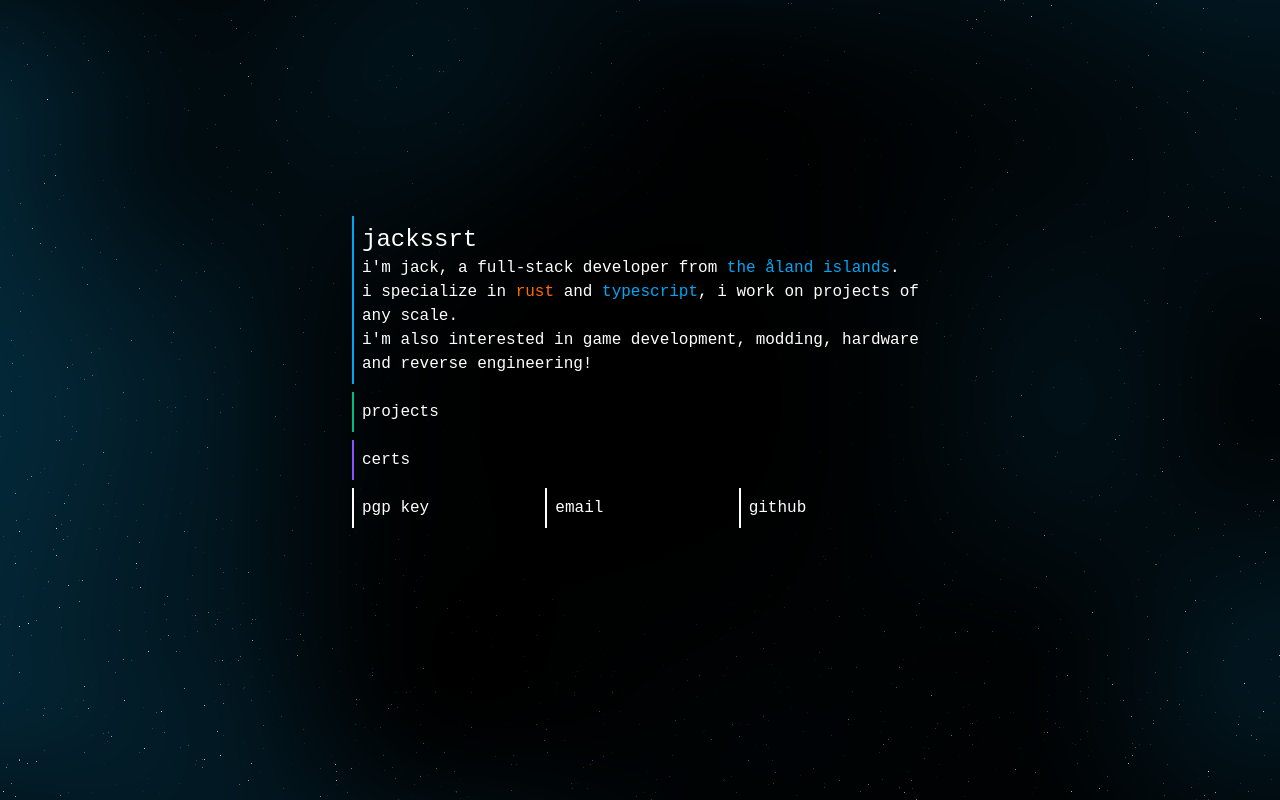
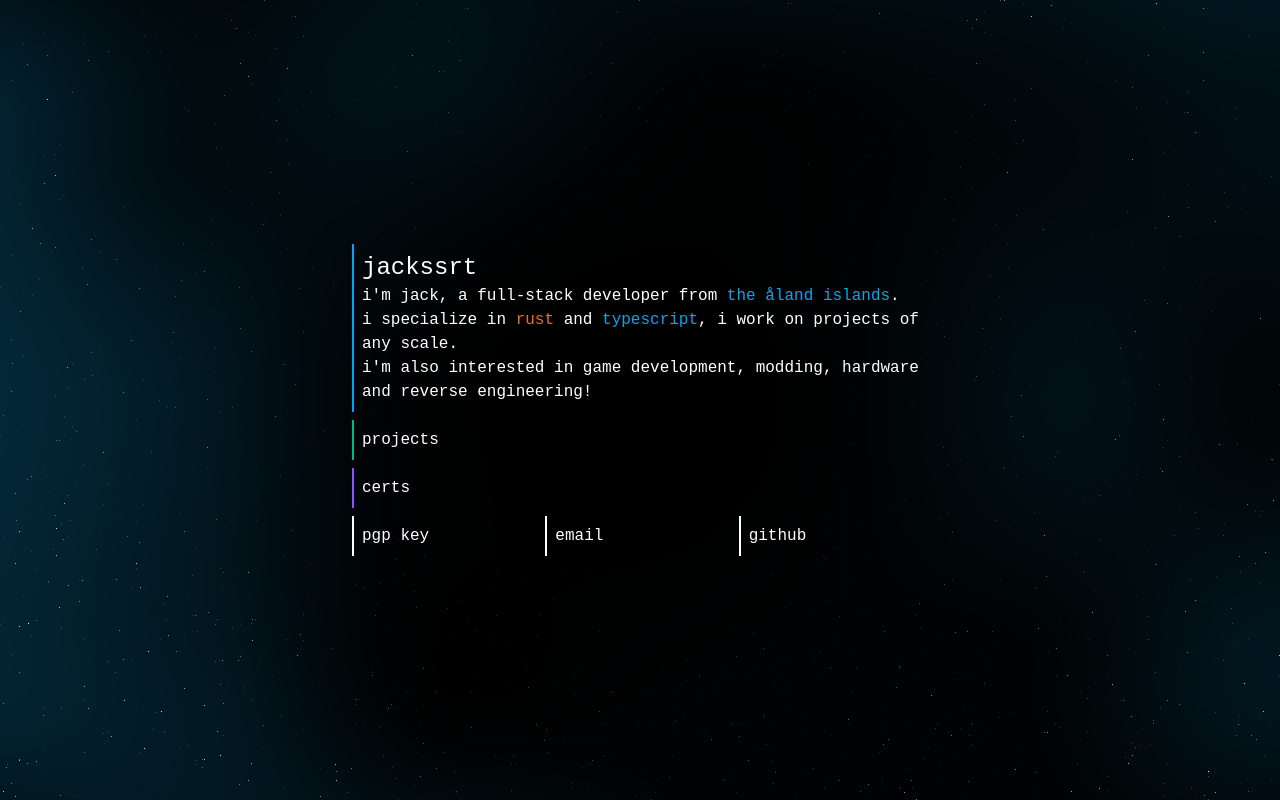
Before and after one commit to jackssrt/jackssrt.com, a SvelteKit app: page / in a window 1280 px wide. Built offline with nearby package versions, Linux system fonts and the light colour scheme; some icons are missing.

Commit message:
fix: fix centering

```diff
--- a/src/routes/+layout.svelte
+++ b/src/routes/+layout.svelte
@@ -39,8 +39,8 @@ i'm also interested in game development, modding, hardware and reverse engineeri
 	<Background />
 {/if}
 
-<div class="grid min-h-dvh place-items-center gap-2 px-2 py-2 pb-16">
-	<div class="flex flex-col gap-2 lg:w-xl">
+<div class="grid min-h-dvh place-items-center gap-2">
+	<div class="m-2 flex flex-col gap-2 lg:w-xl">
 		{@render children()}
 	</div>
 </div>
```
